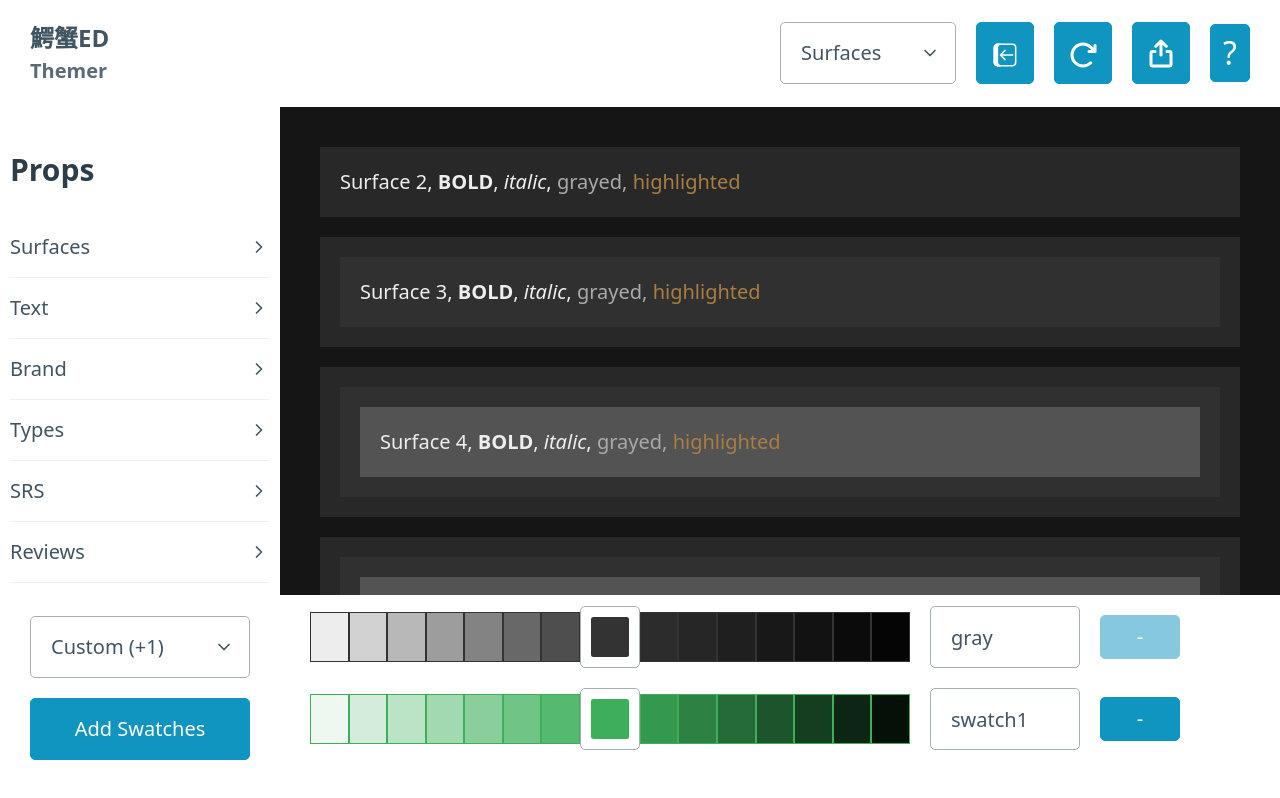
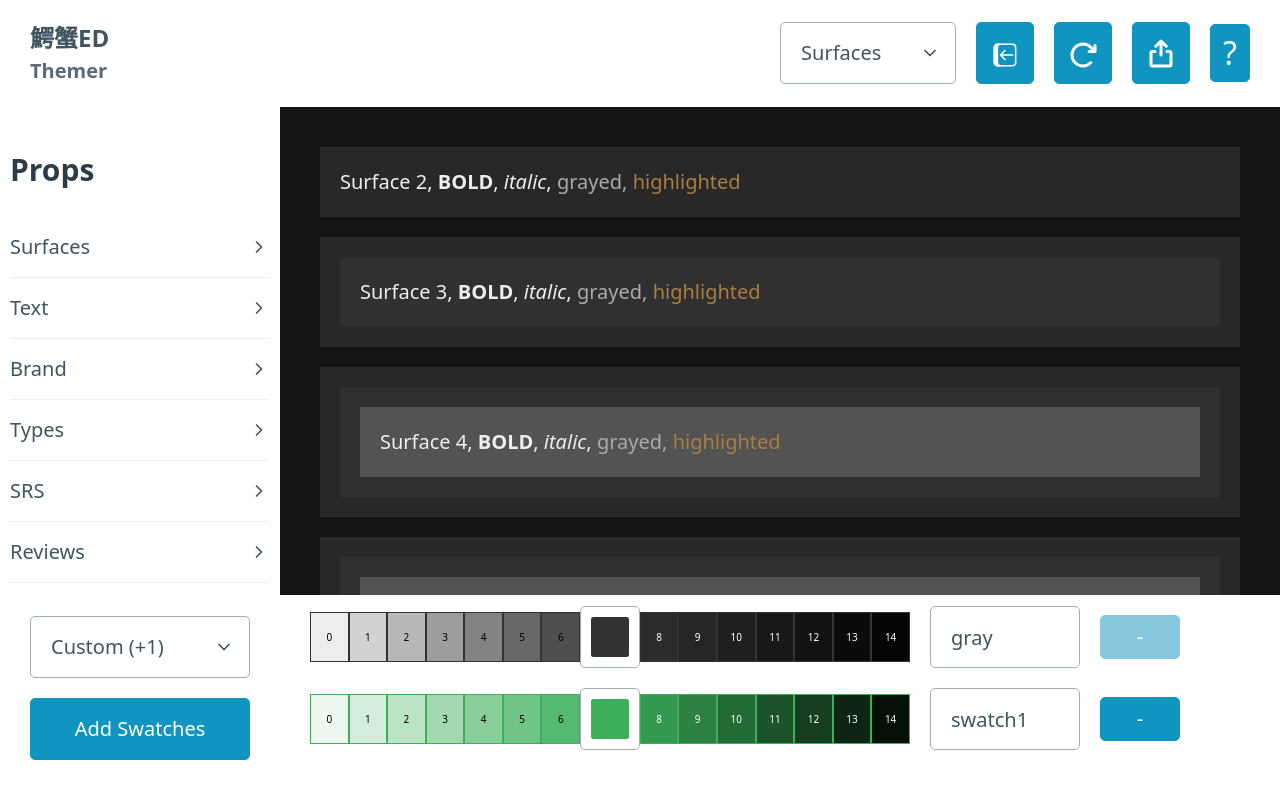
Before and after one commit to wrex/ed-themer, a SvelteKit app: page / in a window 1280 px wide. Built offline with nearby package versions, Linux system fonts and the light colour scheme.

Commit message:
display swatch numbers

```diff
--- a/src/components/PaletteBar.svelte
+++ b/src/components/PaletteBar.svelte
@@ -24,21 +24,21 @@
 </script>
 
 <div class="swatchbar" style={customProps}>
-	<div class="swatch t91" />
-	<div class="swatch t78" />
-	<div class="swatch t65" />
-	<div class="swatch t52" />
-	<div class="swatch t39" />
-	<div class="swatch t26" />
-	<div class="swatch t13" />
+	<div class="swatch tint t91">0</div>
+	<div class="swatch tint t78">1</div>
+	<div class="swatch tint t65">2</div>
+	<div class="swatch tint t52">3</div>
+	<div class="swatch tint t39">4</div>
+	<div class="swatch tint t26">5</div>
+	<div class="swatch tint t13">6</div>
 	<input type="color" name={id} {id} bind:value={baseClr} />
-	<div class="swatch s13" />
-	<div class="swatch s26" />
-	<div class="swatch s39" />
-	<div class="swatch s52" />
-	<div class="swatch s65" />
-	<div class="swatch s78" />
-	<div class="swatch s91" />
+	<div class="swatch shade s13">8</div>
+	<div class="swatch shade s26">9</div>
+	<div class="swatch shade s39">10</div>
+	<div class="swatch shade s52">11</div>
+	<div class="swatch shade s65">12</div>
+	<div class="swatch shade s78">13</div>
+	<div class="swatch shade s91">14</div>
 </div>
 
 <style>
@@ -57,6 +57,18 @@
 		border: 1px solid var(--baseClr);
 		height: 50px;
 		width: 100%;
+		display: flex;
+		justify-content: center;
+		align-items: center;
+		font-size: x-small;
+	}
+
+	.tint {
+		color: #000;
+	}
+
+	.shade {
+		color: #fff;
 	}
 
 	.t13 {
```
